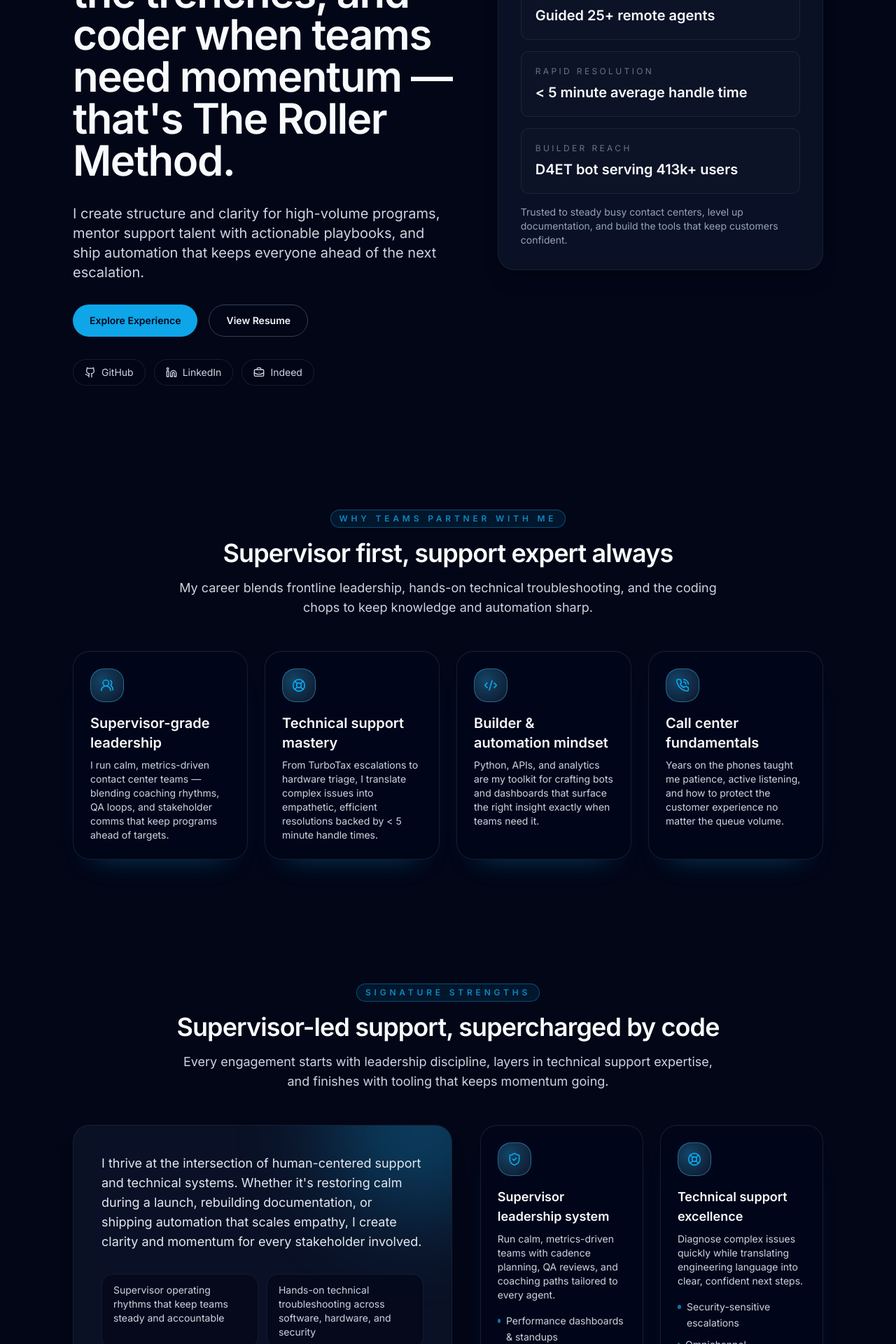
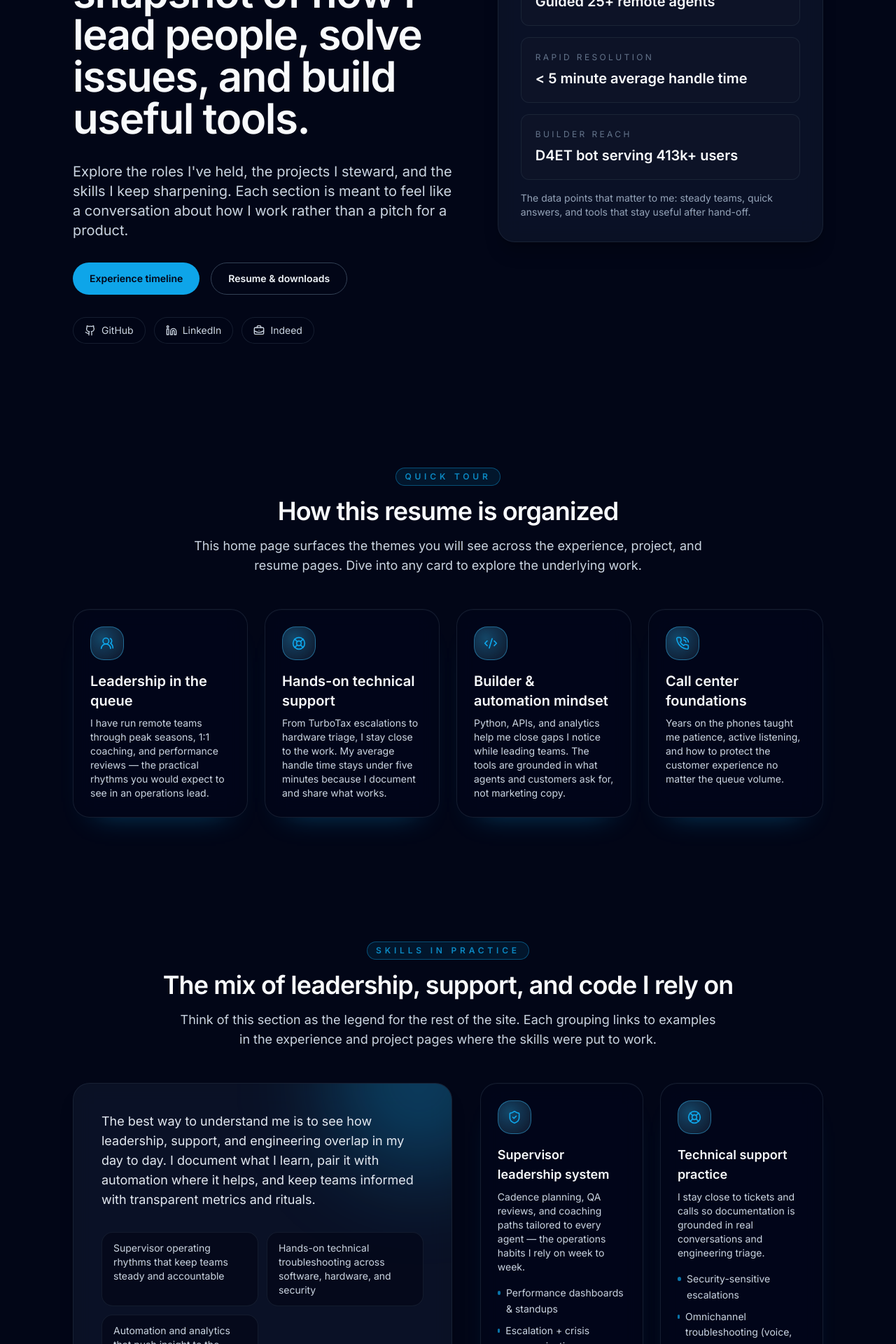
Before and after one commit to akjroller/Kristopher_Roller, a React (Vite) app: page / in a window 1280 px wide. Shown: the part 380-2300 px from the top of the page at 70% size. Built offline with nearby package versions, Linux system fonts and the light colour scheme.

Commit message:
Refocus home page copy toward resume tone

```diff
--- a/src/components/sections/HeroBanner.tsx
+++ b/src/components/sections/HeroBanner.tsx
@@ -38,22 +38,21 @@ const HeroBanner = () => (
     <div className="section-container grid gap-16 pt-12 lg:grid-cols-[1.05fr,0.9fr] lg:items-center">
       <motion.div initial="hidden" animate="visible" className="space-y-8">
         <motion.p className="eyebrow" custom={0} variants={fade}>
-          Kristopher Roller — Supervisor, Technical Support Lead &amp; Builder
+          Kristopher Roller · Supervisor · Technical Support Lead · Builder
         </motion.p>
         <motion.h1 className="text-4xl font-semibold tracking-tight text-slate-50 md:text-6xl" custom={1} variants={fade}>
-          Calm under pressure, coach in the trenches, and coder when teams need momentum — that&apos;s{' '}
-          <span className="gradient-text">The Roller Method</span>.
+          This is my working resume — a snapshot of how I lead people, solve issues, and build useful tools.
         </motion.h1>
         <motion.p className="max-w-2xl text-lg text-slate-300 md:text-xl" custom={2} variants={fade}>
-          I create structure and clarity for high-volume programs, mentor support talent with actionable playbooks, and ship
-          automation that keeps everyone ahead of the next escalation.
+          Explore the roles I&apos;ve held, the projects I steward, and the skills I keep sharpening. Each section is meant to
+          feel like a conversation about how I work rather than a pitch for a product.
         </motion.p>
         <motion.div className="flex flex-wrap gap-4" custom={3} variants={fade}>
           <Link to="/experience" className="btn-primary">
-            Explore Experience
+            Experience timeline
           </Link>
           <Link to="/resume" className="btn-secondary">
-            View Resume
+            Resume &amp; downloads
           </Link>
         </motion.div>
         <motion.div className="flex flex-wrap items-center gap-3 text-sm text-slate-300" custom={4} variants={fade}>
@@ -99,7 +98,7 @@ const HeroBanner = () => (
           </motion.div>
         ))}
         <motion.p className="text-sm text-slate-400" custom={4} variants={fade}>
-          Trusted to steady busy contact centers, level up documentation, and build the tools that keep customers confident.
+          The data points that matter to me: steady teams, quick answers, and tools that stay useful after hand-off.
         </motion.p>
       </motion.div>
     </div>
--- a/src/components/sections/HomeHighlights.tsx
+++ b/src/components/sections/HomeHighlights.tsx
@@ -4,25 +4,25 @@ import SectionHeader from '../common/SectionHeader';
 
 const highlights = [
   {
-    title: 'Supervisor-grade leadership',
+    title: 'Leadership in the queue',
     description:
-      'I run calm, metrics-driven contact center teams — blending coaching rhythms, QA loops, and stakeholder comms that keep programs ahead of targets.',
+      'I have run remote teams through peak seasons, 1:1 coaching, and performance reviews — the practical rhythms you would expect to see in an operations lead.',
     icon: UsersRound
   },
   {
-    title: 'Technical support mastery',
+    title: 'Hands-on technical support',
     description:
-      'From TurboTax escalations to hardware triage, I translate complex issues into empathetic, efficient resolutions backed by < 5 minute handle times.',
+      'From TurboTax escalations to hardware triage, I stay close to the work. My average handle time stays under five minutes because I document and share what works.',
     icon: LifeBuoy
   },
   {
     title: 'Builder & automation mindset',
     description:
-      'Python, APIs, and analytics are my toolkit for crafting bots and dashboards that surface the right insight exactly when teams need it.',
+      'Python, APIs, and analytics help me close gaps I notice while leading teams. The tools are grounded in what agents and customers ask for, not marketing copy.',
     icon: Code2
   },
   {
-    title: 'Call center fundamentals',
+    title: 'Call center foundations',
     description:
       'Years on the phones taught me patience, active listening, and how to protect the customer experience no matter the queue volume.',
     icon: PhoneCall
@@ -32,9 +32,9 @@ const highlights = [
 const HomeHighlights = () => (
   <section className="section-container space-y-12">
     <SectionHeader
-      eyebrow="Why teams partner with me"
-      title="Supervisor first, support expert always"
-      description="My career blends frontline leadership, hands-on technical troubleshooting, and the coding chops to keep knowledge and automation sharp."
+      eyebrow="Quick tour"
+      title="How this resume is organized"
+      description="This home page surfaces the themes you will see across the experience, project, and resume pages. Dive into any card to explore the underlying work."
       align="center"
     />
     <div className="grid gap-6 md:grid-cols-2 xl:grid-cols-4">
--- a/src/components/sections/ImpactTeaser.tsx
+++ b/src/components/sections/ImpactTeaser.tsx
@@ -5,9 +5,9 @@ const ImpactTeaser = () => (
   <section className="section-container grid gap-10 lg:grid-cols-[1.1fr,0.9fr] lg:items-center">
     <div className="space-y-6">
       <SectionHeader
-        eyebrow="Flagship initiative"
+        eyebrow="Project spotlight"
         title="Diablo 4 Events Tracker (D4ET)"
-        description="Supervisor calm meets engineering hustle: I architected and led a high-uptime Discord bot that now keeps 3,500+ communities in sync with in-game events."
+        description="A Discord bot that I architected, led, and still maintain. It is a good example of how I pair support experience with engineering curiosity to build something teams rely on."
       />
       <ul className="space-y-3 text-sm text-slate-300">
         <li className="card bg-slate-900/50 p-5 text-left">Delivered event notifications in &lt; 500ms using a distributed worker pattern and aggressive caching.</li>
@@ -16,7 +16,7 @@ const ImpactTeaser = () => (
       </ul>
       <div className="flex flex-wrap gap-4">
         <Link to="/projects" className="btn-primary">
-          Explore the build
+          See more projects
         </Link>
         <a
           href="https://github.com/akjroller"
@@ -35,7 +35,7 @@ const ImpactTeaser = () => (
           <span key={item} className="badge-chip">{item}</span>
         ))}
       </div>
-      <p className="text-sm text-slate-400">“Lead the humans, solve the issue, automate the win.”</p>
+      <p className="text-sm text-slate-400">I document the system choices, metrics, and community feedback for anyone who wants to dig deeper.</p>
     </div>
   </section>
 );
--- a/src/components/sections/ReadyCTA.tsx
+++ b/src/components/sections/ReadyCTA.tsx
@@ -5,14 +5,14 @@ const ReadyCTA = () => (
     <div className="card glass flex flex-col gap-6 bg-slate-900/70 p-10 text-center md:flex-row md:items-center md:justify-between md:text-left">
       <div className="space-y-3">
         <p className="eyebrow mx-auto w-fit md:mx-0">Let&apos;s collaborate</p>
-        <h2 className="text-3xl font-semibold text-slate-50 md:text-4xl">Bring supervisor focus and builder energy to your team</h2>
+        <h2 className="text-3xl font-semibold text-slate-50 md:text-4xl">Reach out if you want to talk roles, projects, or ideas</h2>
         <p className="text-sm text-slate-300 md:max-w-xl">
-          I help support, product, and operations leaders steady their queues, coach their people, and deploy automation that keeps customers confident.
+          This site is a living resume, so I keep it updated as my responsibilities evolve. If something here sparks a conversation, I&apos;d enjoy hearing from you.
         </p>
       </div>
       <div className="flex flex-col items-center gap-3 md:items-end">
         <Link to="/contact" className="btn-primary">
-          Start a conversation
+          Contact page
         </Link>
         <a href="mailto:akjroller@gmail.com" className="text-sm font-medium text-slate-300 transition hover:text-white">
           akjroller@gmail.com
--- a/src/components/sections/SkillShowcase.tsx
+++ b/src/components/sections/SkillShowcase.tsx
@@ -29,15 +29,15 @@ const skillGroups = [
   {
     title: 'Supervisor leadership system',
     description:
-      'Run calm, metrics-driven teams with cadence planning, QA reviews, and coaching paths tailored to every agent.',
+      'Cadence planning, QA reviews, and coaching paths tailored to every agent — the operations habits I rely on week to week.',
     icon: ShieldCheck,
     tone: 'primary',
     items: ['Performance dashboards & standups', 'Escalation + crisis communication playbooks', 'Hiring, payroll & stakeholder updates']
   },
   {
-    title: 'Technical support excellence',
+    title: 'Technical support practice',
     description:
-      'Diagnose complex issues quickly while translating engineering language into clear, confident next steps.',
+      'I stay close to tickets and calls so documentation is grounded in real conversations and engineering triage.',
     icon: LifeBuoy,
     tone: 'primary',
     items: ['Security-sensitive escalations', 'Omnichannel troubleshooting (voice, chat, email)', '< 5 minute handle time consistency']
@@ -45,7 +45,7 @@ const skillGroups = [
   {
     title: 'Coding & automation toolkit',
     description:
-      'Build bots, analytics, and documentation pipelines that surface the right insight at the right moment.',
+      'Bots, analytics, and documentation pipelines emerge from gaps I notice while supervising — shipped to make the next incident easier.',
     icon: Code2,
     tone: 'primary',
     items: ['Python + TypeScript development', 'API orchestration & integrations', 'Automation that feeds knowledge bases']
@@ -76,9 +76,9 @@ const cardVariants = {
 const SkillShowcase = () => (
   <section className="section-container space-y-12">
     <SectionHeader
-      eyebrow="Signature strengths"
-      title="Supervisor-led support, supercharged by code"
-      description="Every engagement starts with leadership discipline, layers in technical support expertise, and finishes with tooling that keeps momentum going."
+      eyebrow="Skills in practice"
+      title="The mix of leadership, support, and code I rely on"
+      description="Think of this section as the legend for the rest of the site. Each grouping links to examples in the experience and project pages where the skills were put to work."
       align="center"
     />
     <div className="grid gap-10 xl:grid-cols-[1.05fr,0.95fr] xl:items-start">
@@ -93,9 +93,8 @@ const SkillShowcase = () => (
         <div className="pointer-events-none absolute bottom-[-35%] left-[-20%] h-72 w-72 rounded-full bg-emerald-400/10 blur-3xl" aria-hidden />
         <div className="relative space-y-8">
           <p className="max-w-xl text-lg text-slate-200">
-            I thrive at the intersection of human-centered support and technical systems. Whether it&apos;s restoring calm during a
-            launch, rebuilding documentation, or shipping automation that scales empathy, I create clarity and momentum for every
-            stakeholder involved.
+            The best way to understand me is to see how leadership, support, and engineering overlap in my day to day. I document
+            what I learn, pair it with automation where it helps, and keep teams informed with transparent metrics and rituals.
           </p>
           <ul className="grid gap-3 sm:grid-cols-2">
             {focusAreas.map((item) => (
```
